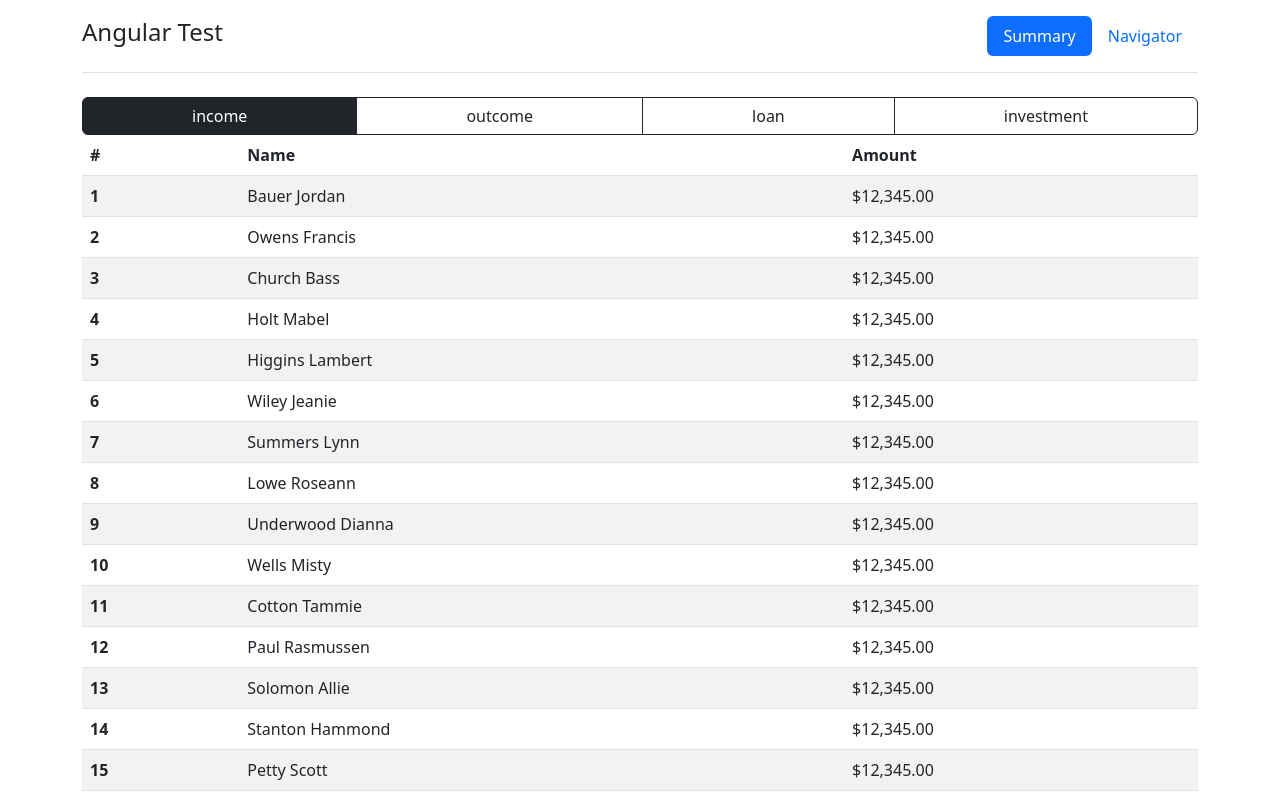
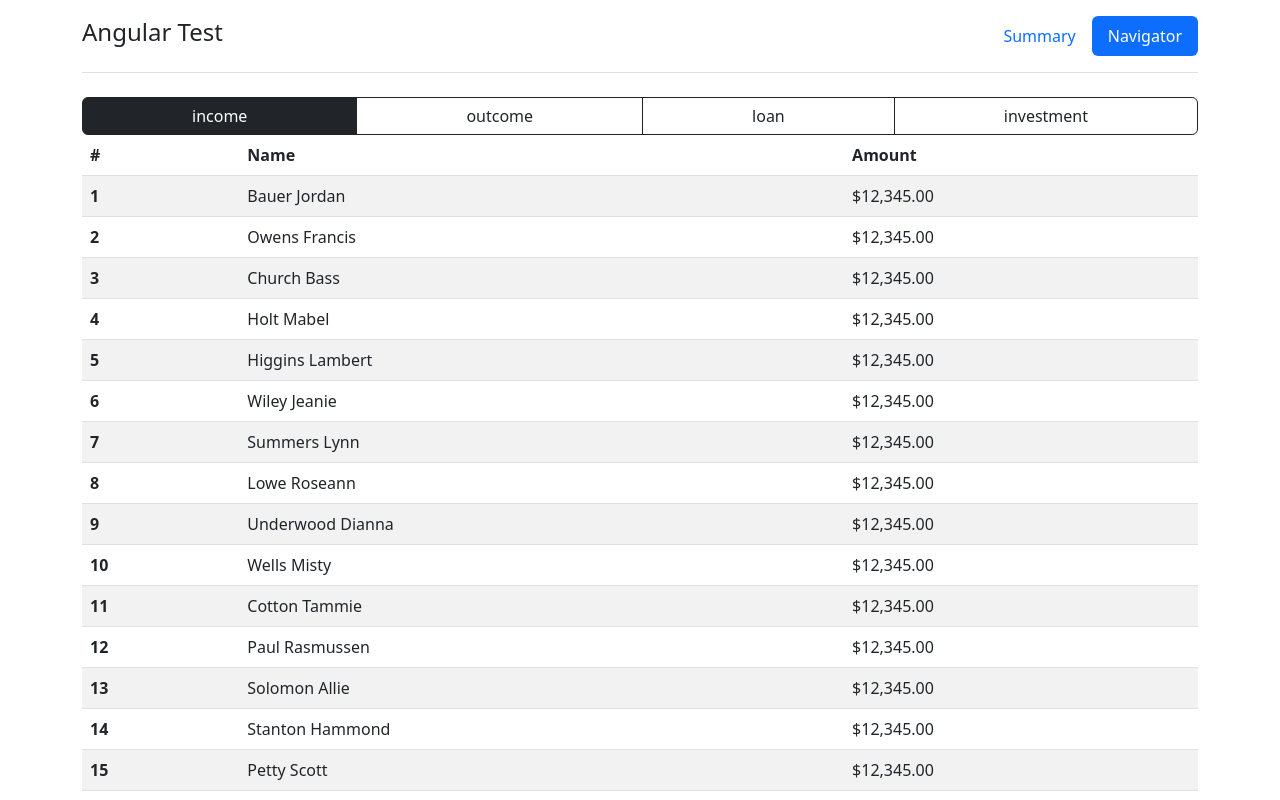
Before and after one commit to mitrofanzxc/angular-test, an Angular app: page /navigator in a window 1280 px wide. Shown: the top 800 px of the page. Built offline with nearby package versions, Linux system fonts and the light colour scheme.

Commit message:
feat: add url tabs

```diff
--- a/src/app/app-routing.module.ts
+++ b/src/app/app-routing.module.ts
@@ -2,11 +2,13 @@ import { NgModule } from '@angular/core';
 import { RouterModule, Routes } from '@angular/router';
 import { SummaryComponent } from './components/summary/summary.component';
 import { NavigatorComponent } from './components/navigator/navigator.component';
+import { NotfoundComponent } from './components/notfound/notfound.component';
 
 const routes: Routes = [
   { path: '', redirectTo: '/summary', pathMatch: 'full' },
   { path: 'summary', component: SummaryComponent },
   { path: 'navigator', component: NavigatorComponent },
+  { path: '**', component: NotfoundComponent },
 ];
 
 @NgModule({
--- a/src/app/app.component.html
+++ b/src/app/app.component.html
@@ -11,12 +11,18 @@
     <nav>
       <ul class="nav nav-pills">
         <li class="nav-item">
-          <a routerLink="/summary" class="nav-link active" aria-current="page"
+          <a
+            routerLink="/summary"
+            routerLinkActive="active"
+            class="nav-link"
+            aria-current="page"
             >Summary</a
           >
         </li>
         <li class="nav-item">
-          <a routerLink="/navigator" class="nav-link">Navigator</a>
+          <a routerLink="/navigator" routerLinkActive="active" class="nav-link"
+            >Navigator</a
+          >
         </li>
       </ul>
     </nav>
--- a/src/app/components/navigator/navigator.component.ts
+++ b/src/app/components/navigator/navigator.component.ts
@@ -1,4 +1,5 @@
 import { Component, OnInit } from '@angular/core';
+import { NavigationExtras, Router, ActivatedRoute } from '@angular/router';
 import { DataService } from '../../services/data.service';
 import { IData } from '../../data/data.interface';
 import { BUTTONS } from '../../data/buttons';
@@ -12,7 +13,11 @@ export class NavigatorComponent implements OnInit {
   data: IData = { total: 0, data: [] };
   buttons: IButtons[] = BUTTONS;
 
-  constructor(private dataService: DataService) {}
+  constructor(
+    private dataService: DataService,
+    private route: ActivatedRoute,
+    private router: Router
+  ) {}
 
   getData(): void {
     this.dataService.getData().subscribe((data) => {
@@ -21,6 +26,16 @@ export class NavigatorComponent implements OnInit {
   }
 
   filterData(event: Event): void {
+    const target = event.target as HTMLInputElement;
+    const checked = target.checked as boolean;
+    const id = target.id.slice(-1) as string;
+
+    if (checked) {
+      this.router.navigate(['navigator'], {
+        queryParams: { tab: id },
+      });
+    }
+
     this.dataService.filterData(event).subscribe((data) => {
       this.data.data = data;
     });
--- /dev/null
+++ b/src/app/components/notfound/notfound.component.html
@@ -0,0 +1 @@
+<h2>404. This is not the page you are looking for.</h2>
--- /dev/null
+++ b/src/app/components/notfound/notfound.component.ts
@@ -0,0 +1,11 @@
+import { Component, OnInit } from '@angular/core';
+
+@Component({
+  selector: 'app-notfound',
+  templateUrl: './notfound.component.html',
+})
+export class NotfoundComponent implements OnInit {
+  constructor() {}
+
+  ngOnInit(): void {}
+}
--- a/src/app/components/summary/summary.component.html
+++ b/src/app/components/summary/summary.component.html
@@ -0,0 +1 @@
+<h2>Summary page.</h2>
--- a/src/app/data/buttons.ts
+++ b/src/app/data/buttons.ts
@@ -1,8 +1,8 @@
 import { IButtons } from './buttons.interface';
 
 export const BUTTONS: IButtons[] = [
-  { id: 'btn-radio-filter-1', value: 'income', checked: true },
-  { id: 'btn-radio-filter-2', value: 'outcome', checked: false },
-  { id: 'btn-radio-filter-3', value: 'loan', checked: false },
-  { id: 'btn-radio-filter-4', value: 'investment', checked: false },
+  { id: 'btn-radio-filter-0', value: 'income', checked: true },
+  { id: 'btn-radio-filter-1', value: 'outcome', checked: false },
+  { id: 'btn-radio-filter-2', value: 'loan', checked: false },
+  { id: 'btn-radio-filter-3', value: 'investment', checked: false },
 ];
```
Also changed, not shown: src/app/app.module.ts (+9 -2 lines).
